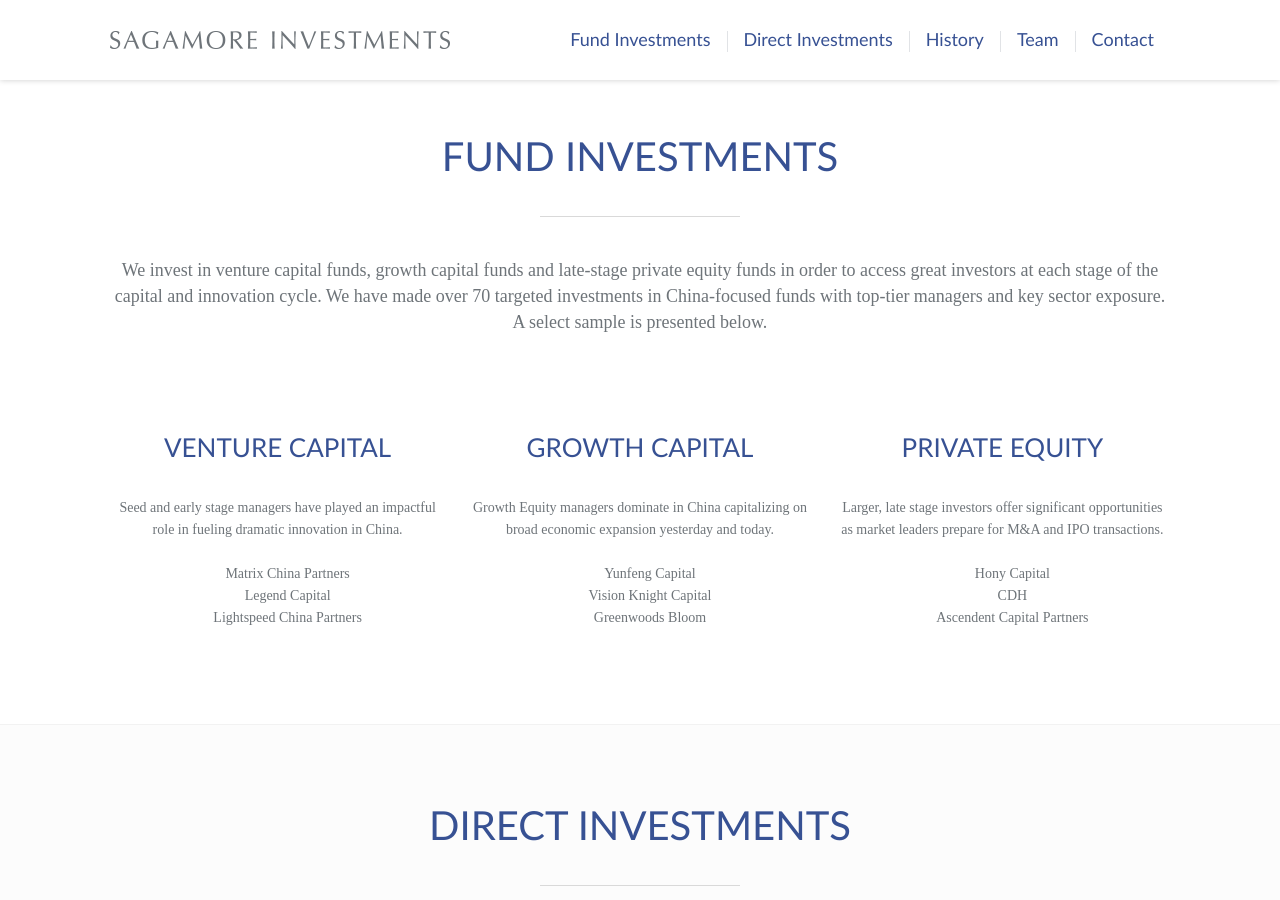
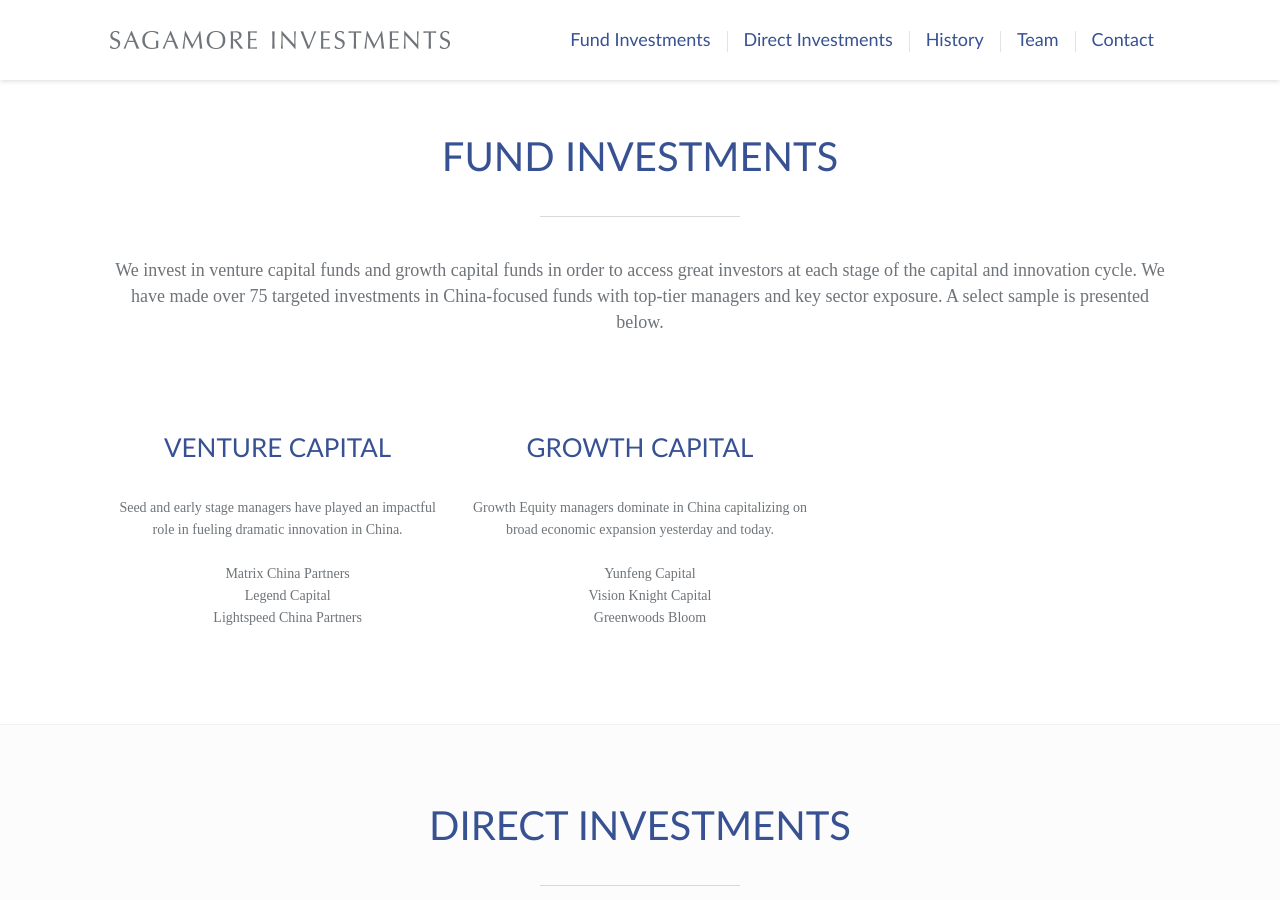
Before and after one commit to sagamore/sagamore.github.io, a Jekyll site: the page built from index.html, in a window 1280 px wide and 900 px high, scrolled down 844 px. Built offline with Jekyll 4.4.1, drawn with Linux system fonts in a browser that asks for light colours; some of the changed text lies outside the part shown.

Commit message:
Remove Private Equity
Remove Private Equity

```diff
--- a/index.html
+++ b/index.html
@@ -72,8 +72,8 @@
         <div class="revel_container">
             <h3>Fund Investments</h3>
 
-            <p>We invest in venture capital funds, growth capital funds and late-stage private equity funds in order to access great investors at each stage
-                of the capital and innovation cycle. We have made over 70 targeted investments in China-focused funds
+            <p>We invest in venture capital funds and growth capital funds in order to access great investors at each stage
+                of the capital and innovation cycle. We have made over 75 targeted investments in China-focused funds
                 with top-tier managers and key sector exposure. A select sample is presented below.</p>
         </div>
     </header>
```
Also changed, not shown: other parts of index.html (+1 -1 lines), Old/private-equity.md (renamed from _fund_investments/private-equity.md).
